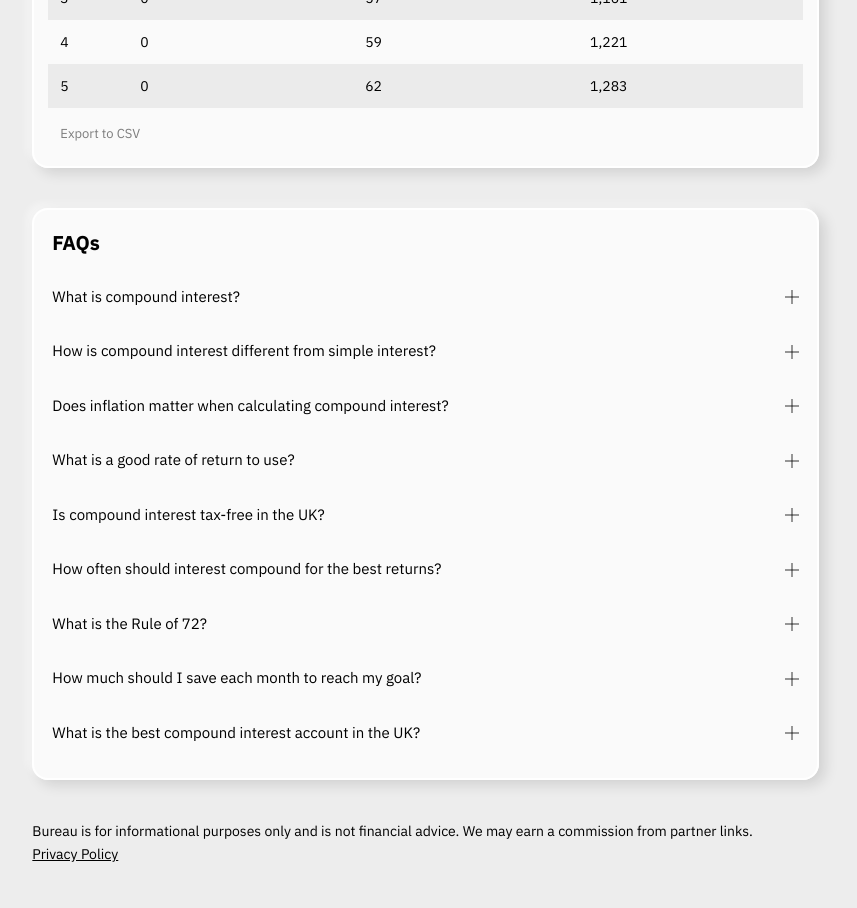
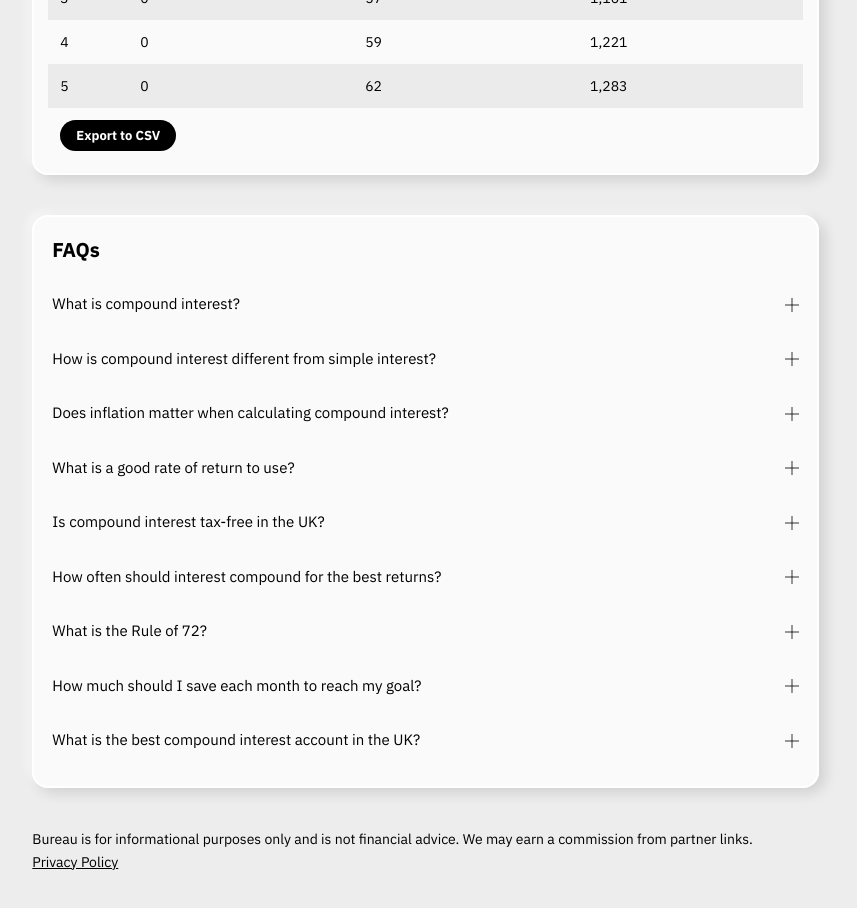
Before and after one commit to paulbarnes16-design/bureau, a Next.js app: page / in a window 1280 px wide. Shown: the part 1140-2048 px from the top of the page, without its empty margins (421-1278 px from the left). Built offline with nearby package versions, Linux system fonts and the light colour scheme.

Commit message:
auto-save

```diff
--- a/components/Calculator.tsx
+++ b/components/Calculator.tsx
@@ -521,7 +521,7 @@ export default function Calculator({ defaultInputs, faqs }: { defaultInputs?: Pa
                         </tbody>
                       </table>
                       <div className="px-3 pt-3 pb-1">
-                        <button onClick={() => exportToCsv(result.rows, inputs)} className="text-[13px] font-sans text-black/50 hover:text-black transition-colors">Export to CSV</button>
+                        <button onClick={() => exportToCsv(result.rows, inputs)} className="text-[13px] font-sans font-bold text-white bg-black rounded-full px-4 py-1.5 hover:opacity-70 transition-opacity">Export to CSV</button>
                       </div>
                     </div>
                   </motion.div>
@@ -566,7 +566,7 @@ export default function Calculator({ defaultInputs, faqs }: { defaultInputs?: Pa
                 </tbody>
               </table>
               <div className="px-3 pt-3 pb-1">
-                <button onClick={() => exportToCsv(result.rows, inputs)} className="text-[13px] font-sans text-black/50 hover:text-black transition-colors">Export to CSV</button>
+                <button onClick={() => exportToCsv(result.rows, inputs)} className="text-[13px] font-sans font-bold text-white bg-black rounded-full px-4 py-1.5 hover:opacity-70 transition-opacity">Export to CSV</button>
               </div>
             </div>
           </Card>
```
